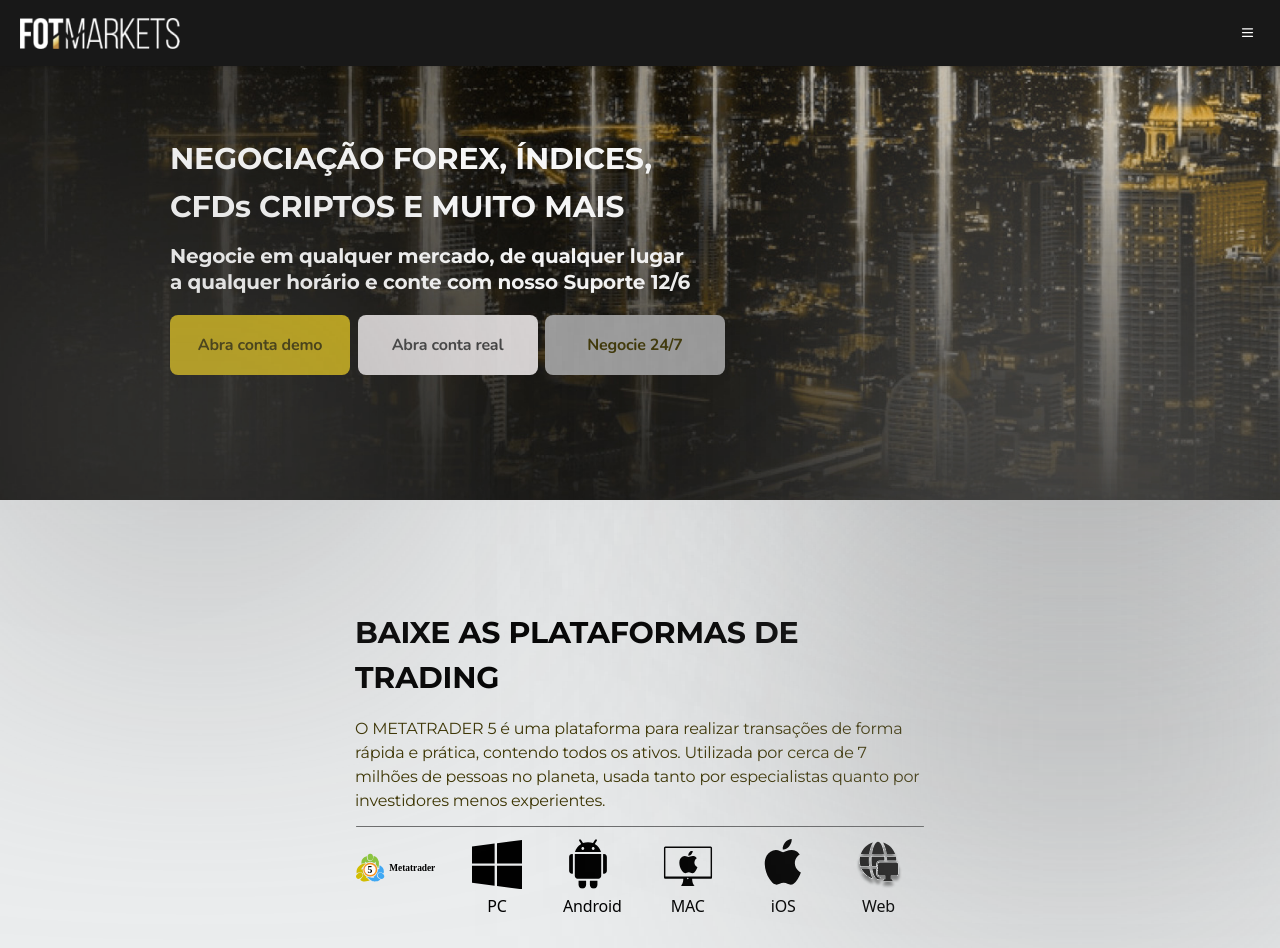
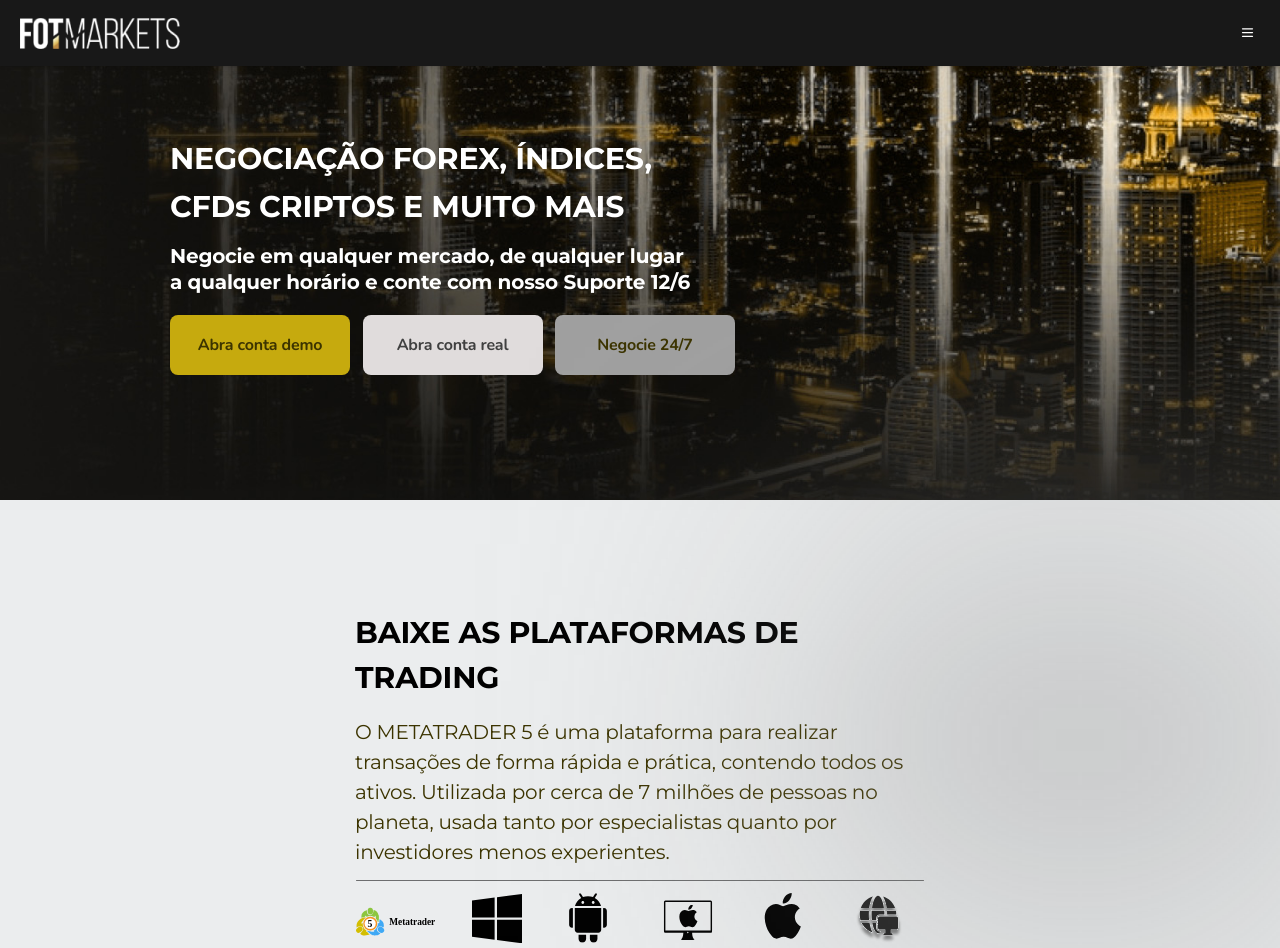
Before and after one commit to thiago-ss/fot-market, a React (Vite) app: page / in a window 1280 px wide. Shown: the top 948 px of the page. Built offline with nearby package versions, Linux system fonts and the light colour scheme.

Commit message:
reponsive sm

```diff
--- a/src/components/Carousel/Carousel.jsx
+++ b/src/components/Carousel/Carousel.jsx
@@ -18,7 +18,7 @@ const Carousel = () => (
       viewport={{ once: false, amount: 0.25 }}
 
     >
-      <motion.h1 variants={textVariant(0.5)} className="text-white font-bold text-[45px] text-center mt-[30px]">TUTORIAIS</motion.h1>
+      <motion.h1 variants={textVariant(0.5)} className="text-white font-bold text-[45px] text-center mt-[30px] sm:text-[30px]">TUTORIAIS</motion.h1>
 
       <motion.div
         variants={zoomIn(0.8, 1)}
--- a/src/sections/About.jsx
+++ b/src/sections/About.jsx
@@ -7,13 +7,13 @@ export default function About() {
 
       <h1 className="uppercase font-bold text-[45px] text-center text-white sm:text-[30px] md:text-[35px]">sobre a fot</h1>
 
-      <p className="text-white font-bold text-center text-[20px] xl:max-w-[1100px] 2xl:max-w-[1100px]">
+      <p className="text-white font-bold text-center text-[20px] sm:text-[16px] xl:max-w-[1100px] 2xl:max-w-[1100px]">
         Nascemos grandes, ousados e precisos. Fazemos parte de um grande grupo de empresas, que desde 2016 se posicionou como um dos maiores
         grupos de investimento a nível internacional, o que nos credenciou a crescer tão rapidamente a expandir este crescimento como corretora de FOREX,
         totalmente regulamentada. Atuamos hoje em Portugal, Chile, Argentina e Colômbia, mas em breve estaremos em toda a América Latina, Europa e EUA.
       </p>
 
-      <div className="grid grid-cols-5 sm:grid-cols-1 md:grid-cols-1 mt-10">
+      <div className="grid grid-cols-5 sm:grid-cols-1 md:grid-cols-1 mt-10 sm:mt-2">
         {about.map((item) => (
           <div key={item.id}>
             <img src={item.imgUrl} alt="icon" className="max-w-[42.51px] h-[50px] mx-auto" />
--- a/src/sections/Analysis.jsx
+++ b/src/sections/Analysis.jsx
@@ -13,13 +13,13 @@ export default function Analysis() {
         viewport={{ once: false, amount: 0.25 }}
         className="overflow-hidden"
       >
-        <div className="gradient-3" />
-        <div className="gradient-4" />
-        <div className="bg-[#EBEDEE] h-[550px] font-poppins pt-[37px] px-[285px]">
+        <div className="lg:gradient-3 xl:gradient-3 2xl:gradient-3" />
+        <div className="lg:gradient-4 xl:gradient-4 2xl:gradient-4" />
+        <div className="bg-[#EBEDEE] h-[550px] font-poppins pt-[37px] px-[285px] sm:h-[1000px] sm:px-[10px]">
           <motion.h1 variants={textVariant(0.2)} className="font-bold uppercase text-center text-[30px]">Condições de trading</motion.h1>
           <motion.div variants={textVariant(0.3)} className="w-[400px] h-[2px] bg-[#000] mx-auto" />
           <motion.h1 variants={textVariant(0.4)} className="font-bold uppercase text-center text-[30px] text-[#C6AA0E]">Análise de mercado</motion.h1>
-          <div className="flex justify-between">
+          <div className="lg:flex lg:justify-between xl:flex xl:justify-between 2xl:flex 2xl:justify-between grid grid-cols-1">
             <motion.div
               variants={fadeIn('right', 'tween', 0.3, 1.2)}
               className="mt-[60px]"
--- a/src/sections/Faq.jsx
+++ b/src/sections/Faq.jsx
@@ -4,13 +4,13 @@ export default function Faq() {
   return (
     <section className="bg-[#EBEDEE] h-[555px] py-[20px] md:px-[20px] lg:px-[170px] xl:px-[170px] 2xl:px-[170px] sm:h-[850px] md:h-[850px]">
       <div className="flex gap-[30px] items-center mb-[35px]">
-        <h1 className="font-bold text-black text-[45px] font-poppins sm: md:mr-auto">FAQ</h1>
+        <h1 className="font-bold text-black text-[45px] font-poppins sm:ml-[10px] md:mr-auto">FAQ</h1>
         <div className="w-[400px] h-[1px] bg-[#000]" />
       </div>
       {faq.map((item) => (
         <div key={item.id} className="flex flex-col gap-[12px] font-montserrat mb-[20px]">
-          <h2 className='font-bold text-[20px] text-black'>{item.title}</h2>
-          <p className='max-w-[762px] text-[#4F4F4F] text-[16px] font-semibold'>{item.label}</p>
+          <h2 className='font-bold text-[20px] text-black sm:ml-[10px] '>{item.title}</h2>
+          <p className='max-w-[762px] text-[#4F4F4F] text-[16px] font-semibold sm:ml-[10px] '>{item.label}</p>
         </div>
       ))}
     </section>
--- a/src/sections/Hero.jsx
+++ b/src/sections/Hero.jsx
@@ -16,7 +16,7 @@ export default function Hero() {
       >
         <motion.h1
           variants={textVariant(0.4)}
-          className="max-w-[500px] text-[30px] font-bold leading-[48px] sm:text-[18px] "
+          className="max-w-[500px] text-[30px] font-bold leading-[48px] sm:text-[20px] "
         >
           NEGOCIAÇÃO FOREX, ÍNDICES,
           CFDs CRIPTOS E MUITO MAIS
@@ -24,13 +24,13 @@ export default function Hero() {
 
         <motion.p
           variants={textVariant(0.5)}
-          className="max-w-[530px] text-[20px] font-bold mt-[12px] leading-[26px] mb-[20px] sm:text-[13px]"
+          className="max-w-[530px] text-[20px] font-bold mt-[12px] leading-[26px] mb-[20px] sm:text-[14px]"
         >
           Negocie em qualquer mercado, de qualquer lugar
           a qualquer horário e conte com nosso Suporte 12/6
         </motion.p>
 
-        <motion.div className="grid grid-cols-3 gap-3 sm:grid-cols-1" variants={textVariant(0.6)} >
+        <motion.div className="grid grid-cols-3 gap-5 sm:grid-cols-1" variants={textVariant(0.6)} >
           <button className="button2 bg-[#C6AA0E] text-[#3C3400]">Abra conta demo</button>
           <button className="button2 bg-[#E0DCDC] text-[#404040]">Abra conta real</button>
           <button className="button2 bg-[#A0A0A0] text-[#3C3400]">Negocie 24/7</button>
--- a/src/sections/News.jsx
+++ b/src/sections/News.jsx
@@ -7,7 +7,7 @@ export default function News() {
       initial="hidden"
       whileInView="show"
       viewport={{ once: false, amount: 0.25 }}
-      className="h-[500px] font-poppins flex justify-around pt-[50px] bg-[#EBEDEE] sm:h-[600px] md:h-[600px]"
+      className="h-[500px] font-poppins flex justify-around pt-[50px] bg-[#EBEDEE] sm:h-[465px] md:h-[600px]"
     >
       <div className="gradient-5"/>
       <motion.div
@@ -15,13 +15,13 @@ export default function News() {
         className="flex flex-col gap-[70px]"
       >
         <div className="flex flex-col gap-[30px]">
-          <h1 className="uppercase font-bold text-[45px] text-[#C6AA0E]">notícias</h1>
-          <p className="text-[20px] font-bold max-w-[467px]">
+          <h1 className="uppercase font-bold text-[45px] text-[#C6AA0E] sm:ml-[10px] sm:text-[30px]">notícias</h1>
+          <p className="text-[20px] font-bold max-w-[467px] sm:ml-[10px] sm:text-[16px]">
             Acompanhe as notícias e o calendário econômico e fique informado das ocorrências, índices e
             relatórios influenciadores do comportamento do mercado, através do nosso portal de notícias.
           </p>
         </div>
-        <a className="py-[20px] bg-[#C6AA0E] text-white rounded-lg text-center font-bold w-[200px] sm:mb-[30px] md:mb-[30px]">Money Now News</a>
+        <a className="py-[20px] bg-[#C6AA0E] text-white rounded-lg text-center font-bold w-[200px] sm:mb-[30px] sm:ml-[10px] md:mb-[30px]">Money Now News</a>
       </motion.div>
       <img src="/bg-news.png" alt="Smartphone" className='h-[450px] w-[400px] sm:hidden md:hidden' />
     </motion.section>
--- a/src/sections/Platforms.jsx
+++ b/src/sections/Platforms.jsx
@@ -6,18 +6,18 @@ export default function Platforms() {
   return (
     <section>
       <div className="overflow-hidden">
-        <div className="gradient-1" />
-        <div className="gradient-2" />
-        <div className="bg-[#EBEDEE] h-[450px] px-[355px] py-[110px] sm:h-[800px]">
+        <div className="lg:gradient-1 xl:gradient-1 2xl:gradient-1" />
+        <div className="lg:gradient-2 xl:gradient-2 2xl:gradient-2" />
+        <div className="bg-[#EBEDEE] h-[450px] px-[355px] py-[110px] sm:h-[1150px] sm:px-[10px]">
 
           <h1 className="text-black font-montserrat font-bold text-[30px] mb-[17px]">BAIXE AS PLATAFORMAS DE TRADING</h1>
-          <p className="font-montserrat text-[2 0px] text-[#3C3400] max-w-[707px]">
+          <p className="font-montserrat text-[20px] text-[#3C3400] max-w-[707px] sm:text-[16px]">
             O METATRADER 5 é uma plataforma para realizar transações de forma rápida e prática, contendo todos os ativos. Utilizada por cerca de 7 milhões de
             pessoas no planeta, usada tanto por especialistas quanto por investidores menos experientes.
           </p>
           <img src="/line.svg" alt="Line" className=" mt-5 mb-5 " />
-          <div className="grid grid-cols-6 gap-1 max-w-[850px]">
-            <img src="/Metatrade-SVG.svg" alt="Metatrader 5 logo" className="w-[140px] " />
+          <div className="grid grid-cols-6 gap-1 max-w-[700px] sm:grid-cols-1">
+            <img src="/Metatrade-SVG.svg" alt="Metatrader 5 logo" className="w-[140px] sm:w-[300px]" />
             <div className="mr-auto ml-auto">
               <img src="/windows.svg" alt="Windows logo" className=" w-[50px] h-[50px]"/>
               <p className="text-black text-center mt-2">PC</p>
```
Also changed, not shown: src/sections/Webinarios.jsx (+4 -4 lines).
